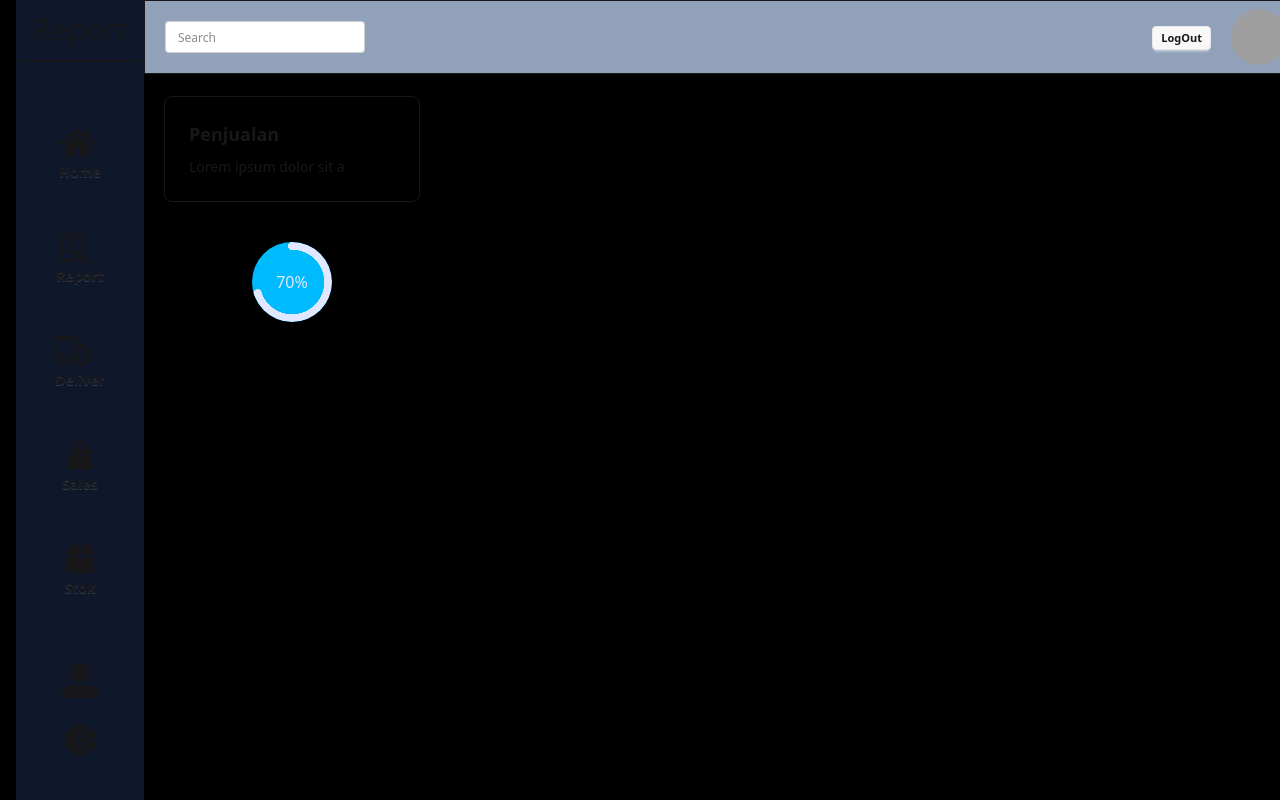
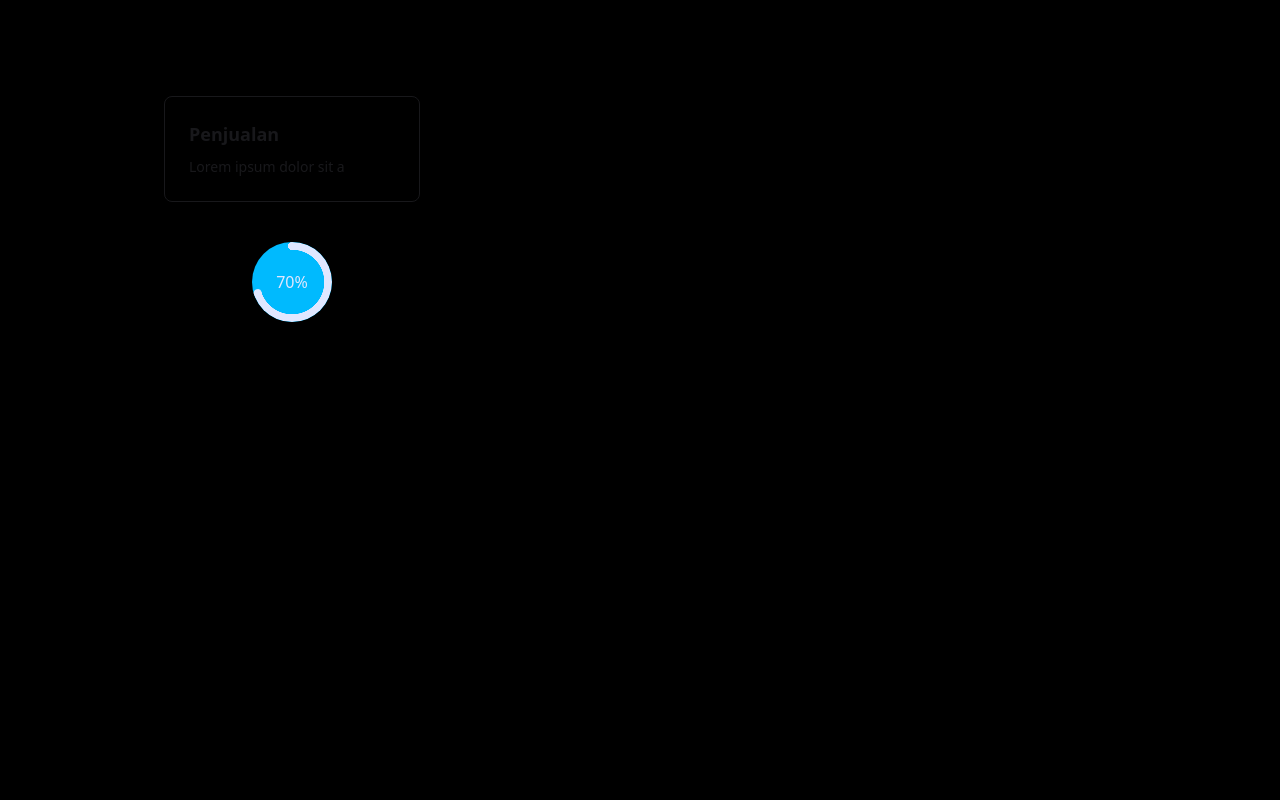
Before and after one commit to tarxvrf/mapvite, a React (Vite) app: page /dashboard in a window 1280 px wide. Built offline with nearby package versions, Linux system fonts and the light colour scheme; grey boxes are pictures that could not be loaded.

Commit message:
perbaikan code

```diff
--- a/src/Approuter.tsx
+++ b/src/Approuter.tsx
@@ -9,13 +9,11 @@ import CustomMap from './Map';
 const AppRouter = () => {
 
   return (
-
     <Router>
       <Routes>
         <Route path="/" element={<CustomMap/>} />
         <Route path="/dashboard/report" element={<Report />} />
         <Route path="/dashboard/stokbarang" element={<Stokbarang />} />
-
         <Route path="/dashboard/sales" element={<Sales />} />
         <Route path="/dashboard/" element={<Ringkasan />} />
       </Routes>
--- a/src/Dashboard/Ringkasan.tsx
+++ b/src/Dashboard/Ringkasan.tsx
@@ -1,10 +1,10 @@
 import React from "react";
-import Frame from "../UIcomponents/Frame";
+//import Frame from "../UIcomponents/Frame";
 
 
 function Ringkasan() {
   return (
-    <Frame>
+
    <div className=" bg-transparent ml-32 pt-20 px-5">
     <div className="flex flex-col w-64 items-center gap-10">
       <div role="button" className="card w-64 border">
@@ -27,7 +27,7 @@ function Ringkasan() {
       </div>
     </div>
     </div>
-    </Frame>
+
   );
 }
 
```
